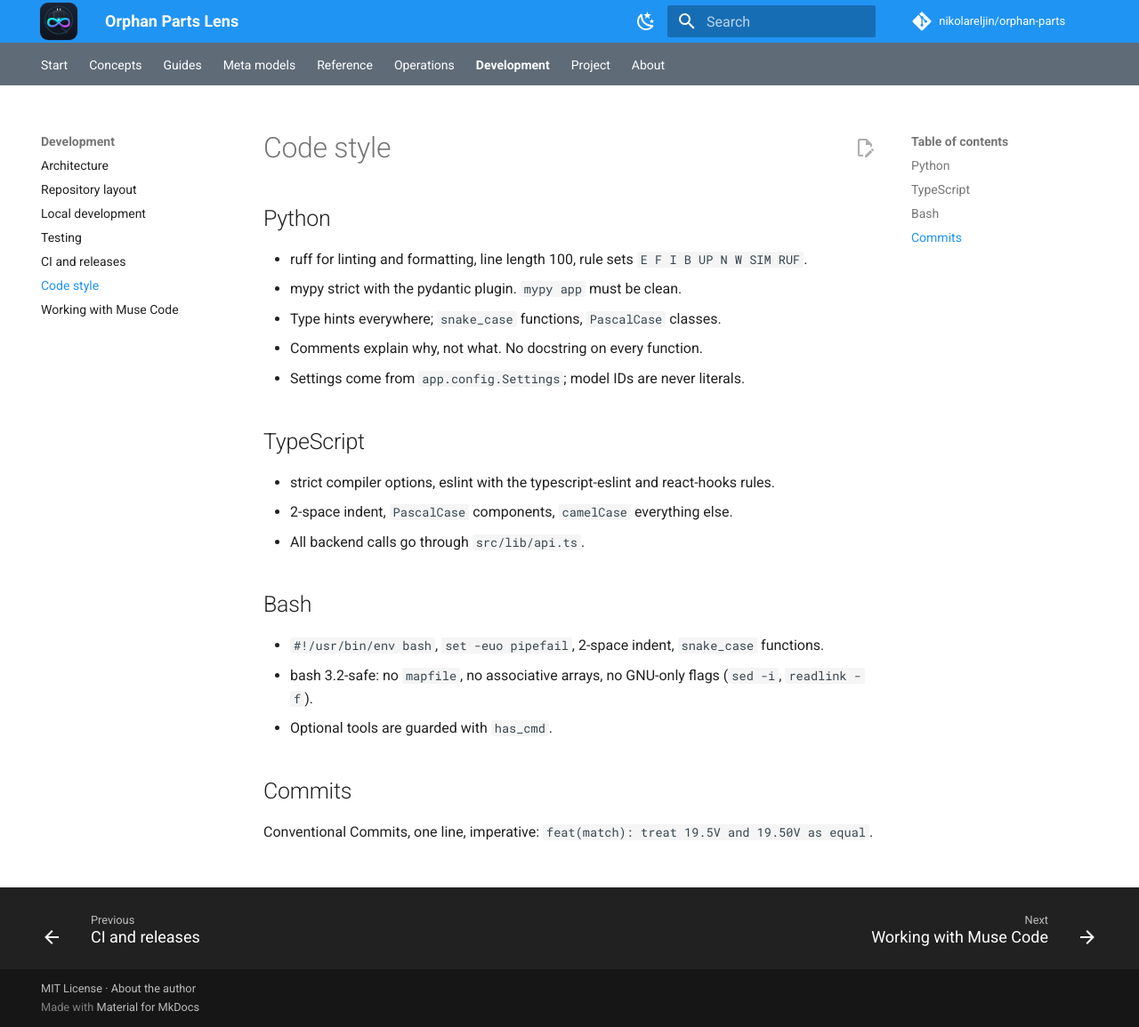
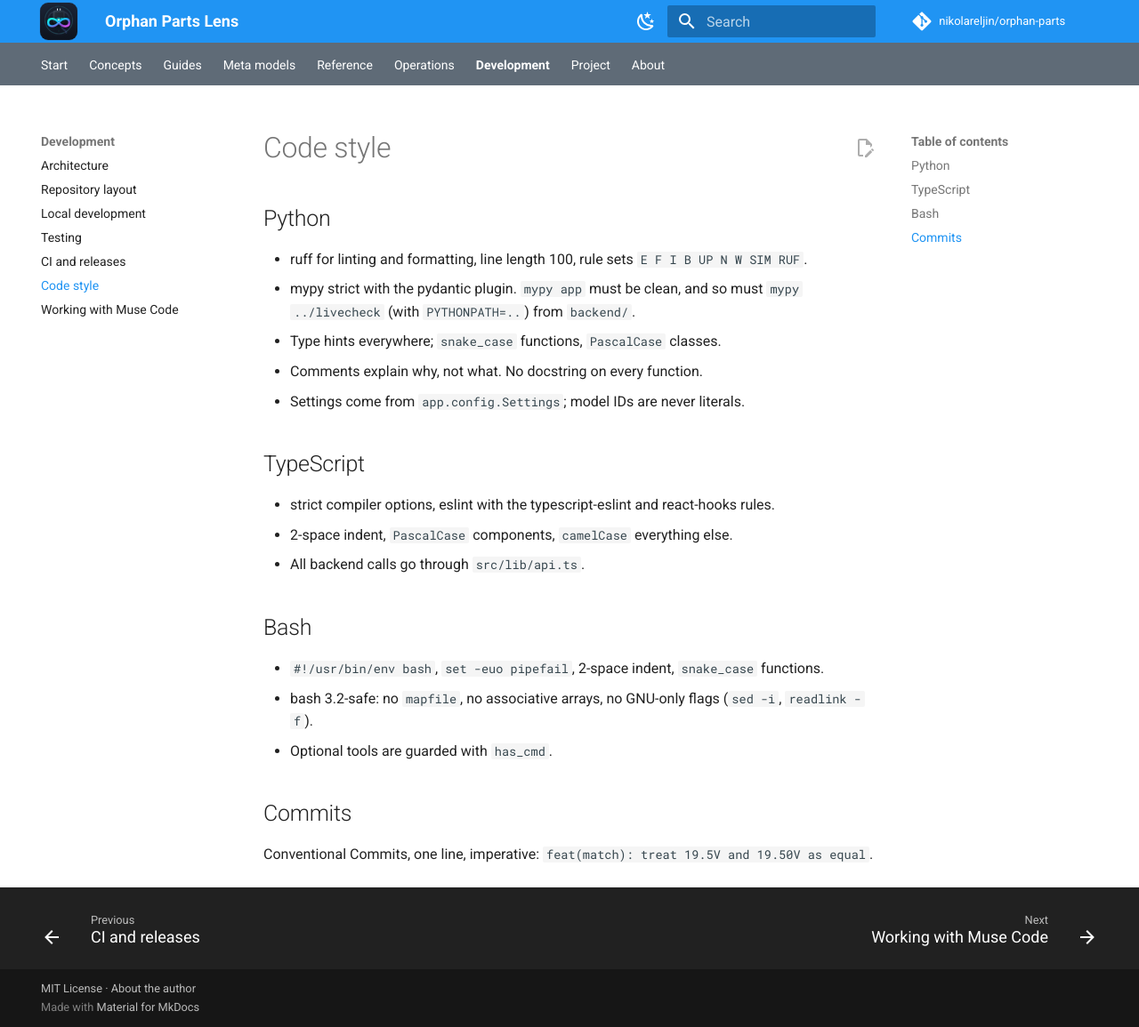
Before and after one commit to nikolareljin/orphan-parts, an MkDocs documentation site: the page built from docs/development/style.md, in a window 1280 px wide and 1155 px high. Shown: the whole window at 89% size. Built offline with MkDocs 1.6.1 and Material for MkDocs 9.7.7, drawn with Linux system fonts in a browser that asks for light colours; comment, search, counter and statistics services are not loaded.

Commit message:
ci: lint and type-check livecheck and run its gitleaks test

```diff
--- a/docs/development/style.md
+++ b/docs/development/style.md
@@ -3,7 +3,7 @@
 ## Python
 
 - ruff for linting and formatting, line length 100, rule sets `E F I B UP N W SIM RUF`.
-- mypy strict with the pydantic plugin. `mypy app` must be clean.
+- mypy strict with the pydantic plugin. `mypy app` must be clean, and so must `mypy ../livecheck` (with `PYTHONPATH=..`) from `backend/`.
 - Type hints everywhere; `snake_case` functions, `PascalCase` classes.
 - Comments explain why, not what. No docstring on every function.
 - Settings come from `app.config.Settings`; model IDs are never literals.
```
Also changed, not shown: 2 other files.
